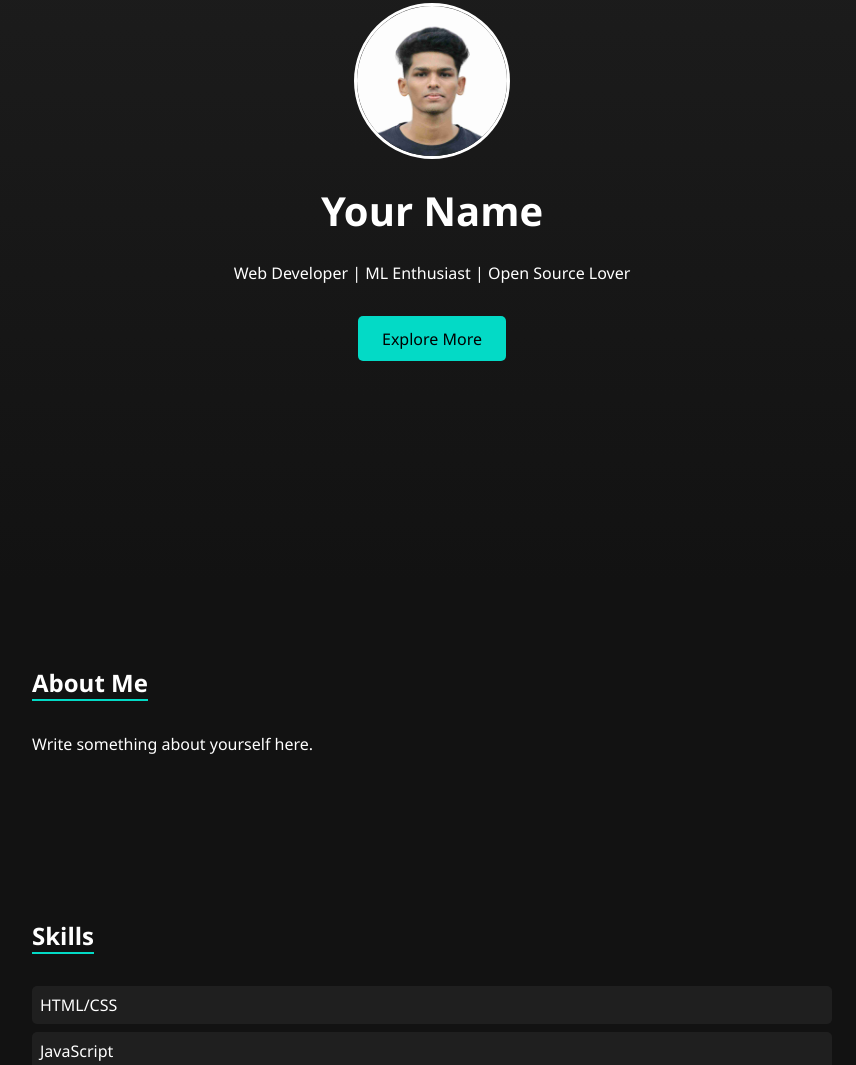
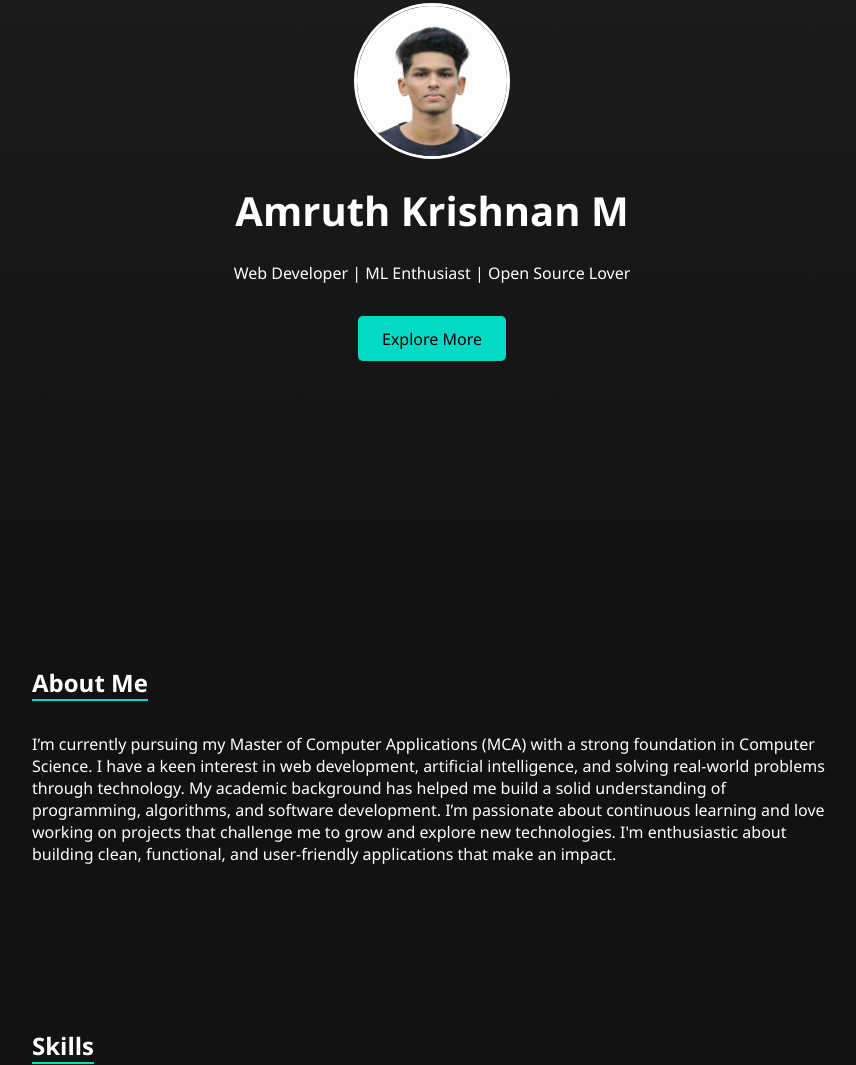
Before and after one commit to AMRUTH7KRISH/Portfolio, a plain HTML site: page index.html in a window 1280 px wide. Shown: the part 218-1283 px from the top of the page, without its empty margins (208-1064 px from the left). Drawn offline with nearby package versions, Linux system fonts and the light colour scheme.

Commit message:
Update index.html

```diff
--- a/index.html
+++ b/index.html
@@ -3,21 +3,21 @@
 <head>
   <meta charset="UTF-8" />
   <meta name="viewport" content="width=device-width, initial-scale=1.0" />
-  <title>Your Name | Portfolio</title>
+  <title>Amruth | Portfolio</title>
   <link rel="stylesheet" href="style.css" />
   <link href="https://cdn.jsdelivr.net/npm/aos@2.3.4/dist/aos.css" rel="stylesheet">
 </head>
 <body>
   <header class="hero" id="home">
     <img src="assets/profile.jpg" alt="Profile" class="profile-img" />
-    <h1>Your Name</h1>
+    <h1>Amruth Krishnan M</h1>
     <p>Web Developer | ML Enthusiast | Open Source Lover</p>
     <a href="#about" class="btn">Explore More</a>
   </header>
 
   <section id="about" data-aos="fade-up">
     <h2>About Me</h2>
-    <p>Write something about yourself here.</p>
+    <p>I’m currently pursuing my Master of Computer Applications (MCA) with a strong foundation in Computer Science. I have a keen interest in web development, artificial intelligence, and solving real-world problems through technology. My academic background has helped me build a solid understanding of programming, algorithms, and software development. I’m passionate about continuous learning and love working on projects that challenge me to grow and explore new technologies. I'm enthusiastic about building clean, functional, and user-friendly applications that make an impact.</p>
   </section>
 
   <section id="skills" data-aos="fade-up">
```
